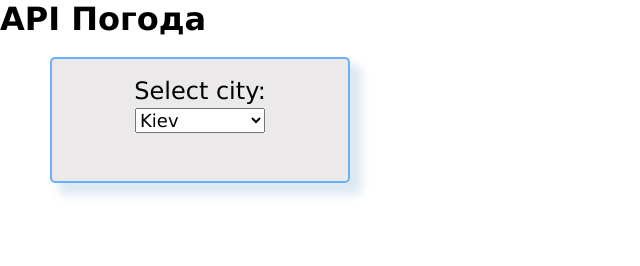
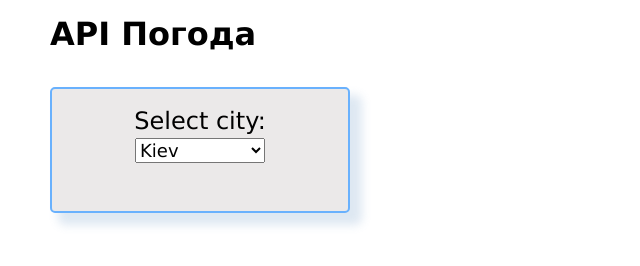
Before and after one commit to Zhanna-Osypenko/APIweather, a plain HTML site: page index.html in a window 1280 px wide. Shown: the whole page, without its empty margins (0-640 px from the left). Drawn offline with Linux system fonts and the light colour scheme; no server answers.

Commit message:
index add

```diff
--- a/style.css
+++ b/style.css
@@ -14,8 +14,12 @@
     font-size: 24px;
     text-align: center;
     border-radius: 5px;
-    box-shadow: 10px 10px 10px 2px rgba(90, 138, 188, 0.2);;
+    box-shadow: 10px 10px 10px 2px rgba(90, 138, 188, 0.2);
 
+}
+
+h1 {
+    margin: 15px 50px;
 }
 
 label {
--- a/unit_14.js
+++ b/unit_14.js
@@ -17,6 +17,12 @@ for (const key in cities) {
     option.textContent = cities[key];
     selectElem.append(option);
 }
+// for (const key of Object.keys(cities)) {
+//     const option = document.createElement('option');
+//     option.value = key;
+//     option.textContent = cities[key];
+//     selectElem.append(option);
+// }
 
 label.append(selectElem);
 
```
Also changed, not shown: index.html (renamed from unit_14.html, +0 -4 lines).
